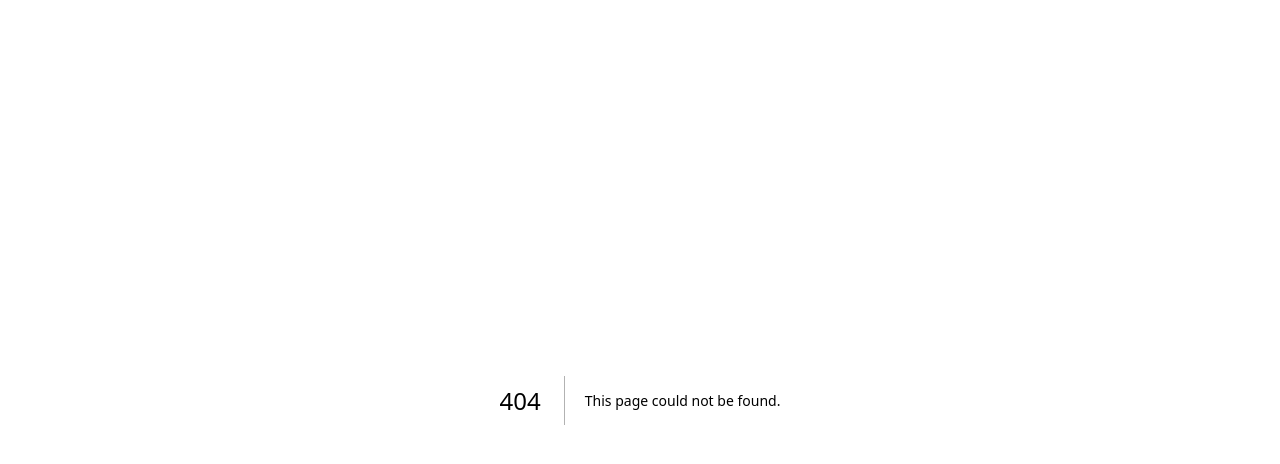
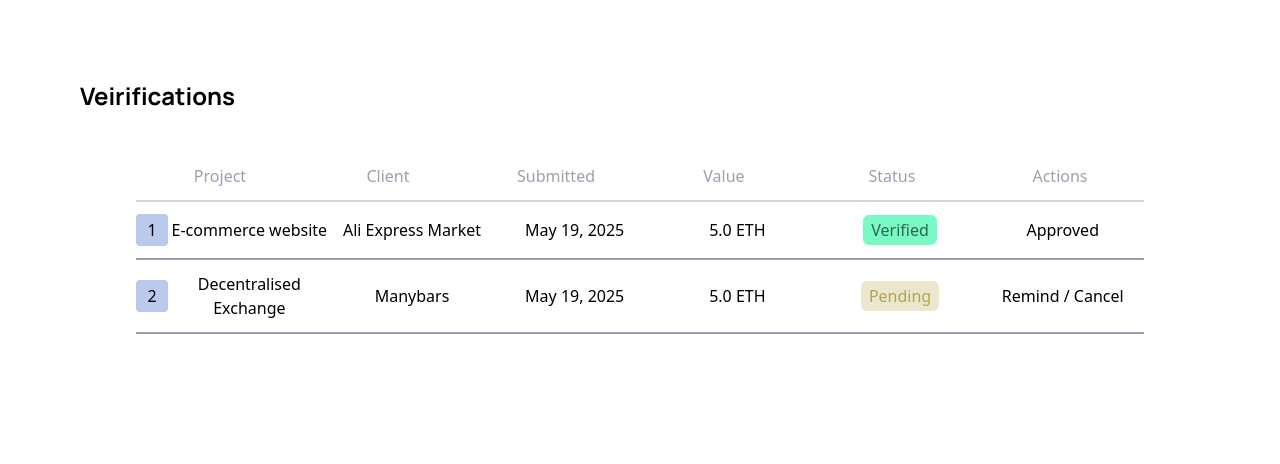
Before and after one commit to boymeetsblockchain/skillproof, a Next.js app: page /verification-panel in a window 1280 px wide. Before the commit this address had no page. Shown: the top 464 px of the page. Built offline with nearby package versions, Linux system fonts and the light colour scheme.

Commit message:
Verifications page complete

```diff
--- a/src/app/page.tsx
+++ b/src/app/page.tsx
@@ -29,7 +29,7 @@ const Home = () => {
   const router = useRouter();
 
   const workAsAClient = () => {
-    router.push('/client-verification');
+    router.push('/verification-panel');
   };
 
   return (
--- /dev/null
+++ b/src/app/verification-panel/page.tsx
@@ -0,0 +1,73 @@
+import React from 'react';
+
+const VerificationsPanel = () => {
+  return (
+    <main className="p-20">
+      <h1 className="font-manrope font-bold text-2xl"> Veirifications </h1>
+
+      <table className="mt-10 w-[90%] mx-auto">
+        <thead className="flex w-full py-3 border-b-2 border-gray-300">
+          <tr className="text-center text-gray-400 flex items-center justify-between w-full">
+            <td className="w-full"> Project </td>
+            <td className="w-full"> Client </td>
+            <td className="w-full"> Submitted </td>
+            <td className="w-full"> Value </td>
+            <td className="w-full"> Status </td>
+            <td className="w-full"> Actions </td>
+          </tr>
+        </thead>
+
+        <tbody className="flex  flex-col w-full">
+          <tr className="text-center  flex items-center justify-between w-full py-3 border-b-2 border-gray-400">
+            <td>
+              {' '}
+              <span className="bg-[#2A56C652] text-[#000000] p-2 rounded-sm flex items-center justify-center h-8 w-8">
+                {' '}
+                1{' '}
+              </span>{' '}
+            </td>
+            <td className="w-full"> E-commerce website </td>
+            <td className="w-full"> Ali Express Market </td>
+            <td className="w-full"> May 19, 2025 </td>
+            <td className="w-full"> 5.0 ETH </td>
+            <td className="w-full">
+              {' '}
+              <span className="py-1 px-2 text-[#286442F7] bg-[#78F9C6] rounded-md">
+                {' '}
+                Verified{' '}
+              </span>{' '}
+            </td>
+            <td className="w-full"> Approved </td>
+          </tr>
+
+          <tr className="text-center flex items-center justify-between w-full py-3 border-b-2 border-gray-400">
+            <td>
+              {' '}
+              <span className="bg-[#2A56C652] text-[#000000] p-2 rounded-sm flex items-center justify-center h-8 w-8">
+                {' '}
+                2{' '}
+              </span>{' '}
+            </td>
+            <td className="w-full"> Decentralised Exchange </td>
+            <td className="w-full"> Manybars </td>
+            <td className="w-full"> May 19, 2025 </td>
+            <td className="w-full"> 5.0 ETH </td>
+            <td className="w-full">
+              {' '}
+              <span className="py-1 px-2 bg-[#A797303B] text-[#A79730D4] rounded-md">
+                {' '}
+                Pending{' '}
+              </span>{' '}
+            </td>
+            <td className="w-full">
+              {' '}
+              Remind / <span> Cancel </span>{' '}
+            </td>
+          </tr>
+        </tbody>
+      </table>
+    </main>
+  );
+};
+
+export default VerificationsPanel;
```
